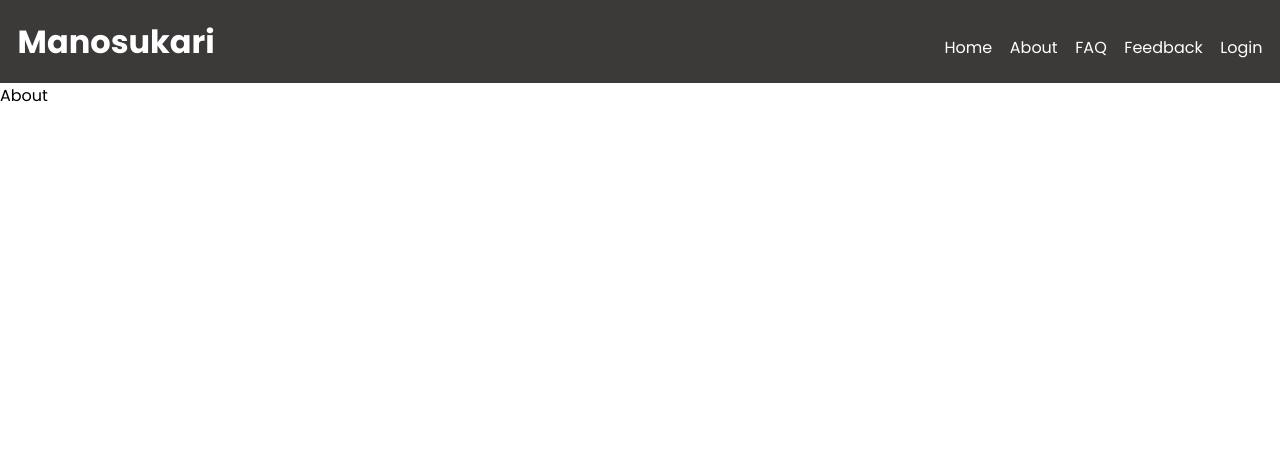
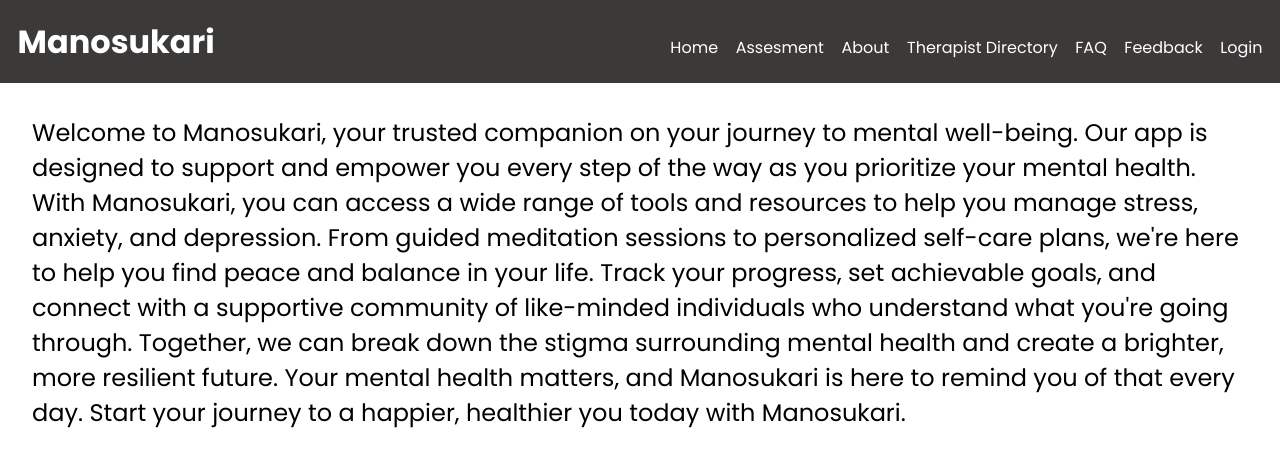
Before and after one commit to HaswanthKurevella/manosukhari, a React (Vite) app in the folder frontend/: page /about in a window 1280 px wide. Shown: the top 466 px of the page. Built offline with nearby package versions, Linux system fonts and the light colour scheme; no server answers.

Commit message:
add therapist ui

```diff
--- a/frontend/src/Navbar.jsx
+++ b/frontend/src/Navbar.jsx
@@ -12,7 +12,13 @@ function NavBar() {
 						<Link to='/'>Home</Link>
 					</li>
 					<li>
+						<Link to='assesment'>Assesment</Link>
+					</li>
+					<li>
 						<Link to='about'>About</Link>
+					</li>
+					<li>
+						<Link to='therapists'>Therapist Directory</Link>
 					</li>
 					<li>
 						<Link to='faq'>FAQ</Link>
--- a/frontend/src/routes/About.jsx
+++ b/frontend/src/routes/About.jsx
@@ -1,4 +1,23 @@
+import './styles/About.css';
+
 const About = () => {
-	return <>About</>;
+	return (
+		<>
+			<div className='about-container'>
+				Welcome to Manosukari, your trusted companion on your journey to mental
+				well-being. Our app is designed to support and empower you every step of
+				the way as you prioritize your mental health. With Manosukari, you can
+				access a wide range of tools and resources to help you manage stress,
+				anxiety, and depression. From guided meditation sessions to personalized
+				self-care plans, we're here to help you find peace and balance in your
+				life. Track your progress, set achievable goals, and connect with a
+				supportive community of like-minded individuals who understand what
+				you're going through. Together, we can break down the stigma surrounding
+				mental health and create a brighter, more resilient future. Your mental
+				health matters, and Manosukari is here to remind you of that every day.
+				Start your journey to a happier, healthier you today with Manosukari.
+			</div>
+		</>
+	);
 };
 export default About;
--- /dev/null
+++ b/frontend/src/routes/Assesment.jsx
@@ -0,0 +1,4 @@
+const Assesment = () => {
+	return <>Assesment</>;
+};
+export default Assesment;
--- /dev/null
+++ b/frontend/src/routes/TherapistDirectory.css
@@ -0,0 +1,40 @@
+.doctor-list{
+    display: flex;
+    flex-wrap: wrap;
+    justify-content: space-around;
+    margin: 0 auto;
+    width: 100%;
+    max-width: 1200px;
+    padding: 0 20px;
+}
+.card{
+    /* css for the card */
+    width: 300px;
+    margin: 20px;
+    padding: 20px;
+    border: 1px solid #ccc;
+    border-radius: 5px;
+    box-shadow: 2px 2px 2px #ccc;
+    text-align: center;
+    display:flex;
+}
+.card:hover{
+    /* css for the card when hovered */
+    box-shadow: 4px 4px 4px #ccc;
+}
+.desc{
+    /* css for the text */
+    text-align: left;
+    margin: 0 auto;
+    padding: 0 20px;
+}
+.book{
+    /* css for the button */
+    margin: 0 auto;
+    padding: 0 auto;
+    margin: 5px;
+    color: green;
+    font-weight: bold;
+    font-size: 15px;
+    text-decoration: none;
+}
--- /dev/null
+++ b/frontend/src/routes/TherapistDirectory.jsx
@@ -0,0 +1,26 @@
+import icon from "H:/manosukari/frontend/src/routes/icon.png";
+import "./TherapistDirectory.css";
+const TherapistDirectory = () => {
+  return (
+    <>
+      <div className="doctor-list">
+        <div className="card">
+          <img
+            style={{ width: "128px", height: "128px" }}
+            src={icon}
+            alt="Profile pic of doctor"
+          />
+          <div className="desc">
+            <h1 style={{ whiteSpace: "nowrap" }}>Dr. Lorem.</h1>
+            <p>Lorem ipsum dolor sit amet.</p>
+            <button className="book">Book Appointment</button>
+          </div>
+
+        </div>
+
+      </div>
+    </>
+  );
+};
+
+export default TherapistDirectory;
--- /dev/null
+++ b/frontend/src/routes/styles/About.css
@@ -0,0 +1,6 @@
+.about-container {
+	display: flex;
+	padding: 2rem;
+	font-size: 1.5rem;
+	height: 100vh;
+}
```
Also changed, not shown: frontend/src/main.jsx (+10 -0 lines), frontend/src/routes/Assesment.css (added), frontend/src/routes/icon.png (added).
